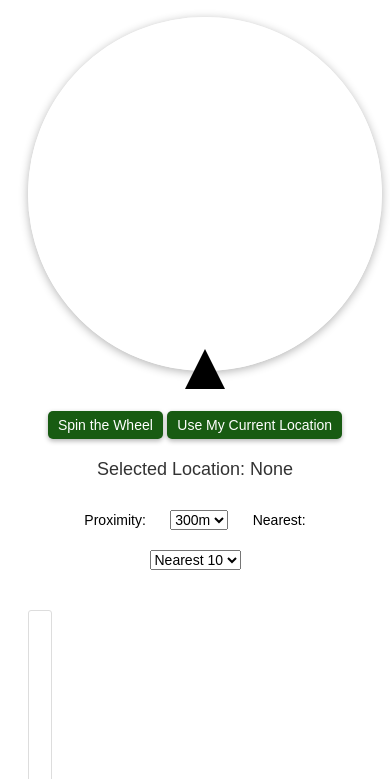
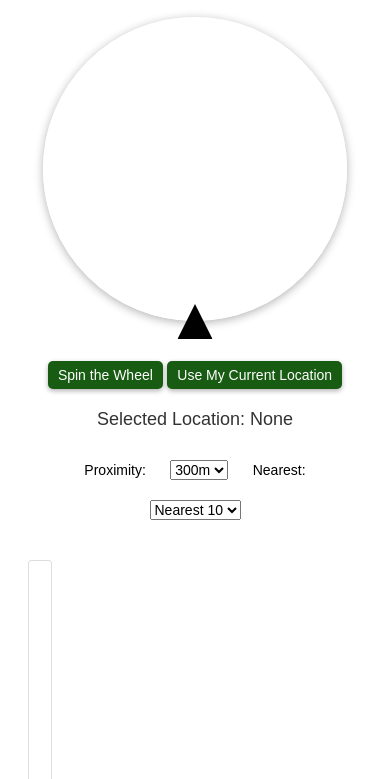
Before and after one commit to nickphoon/WHEELOFRESTAURANT, a plain HTML site: page index.html in a window 390 px wide. Shown: the part 65-844 px from the top of the page. Drawn offline with nearby package versions, Linux system fonts and the light colour scheme.

Commit message:
minor update to styles.css

```diff
--- a/styles.css
+++ b/styles.css
@@ -190,13 +190,13 @@ h1 {
     }
 
     .wheel-container {
-        width: 350px;
-        height: 350px;
+        width: 300px;
+        height: 300px;
     }
 
     .pointer {
-        width: 40px;
-        height: 40px;
+        width: 35px;
+        height: 35px;
     }
 
     #spinButton,
```
